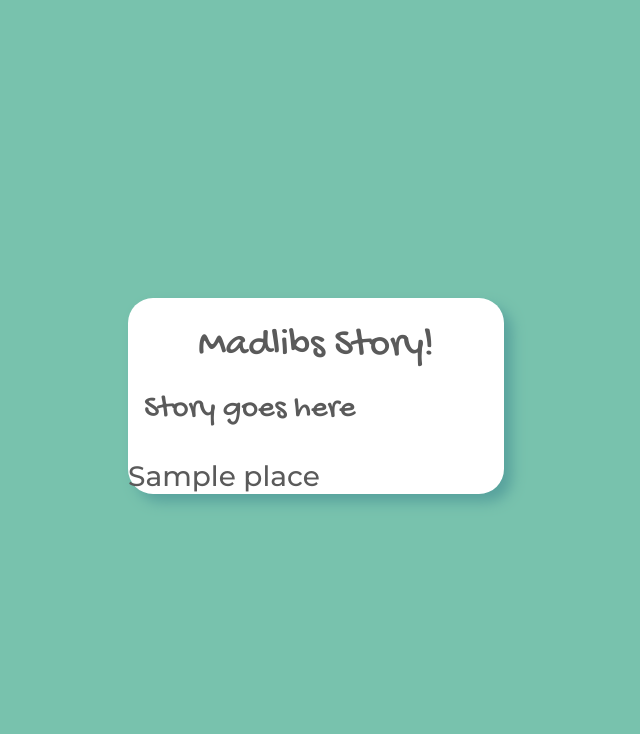
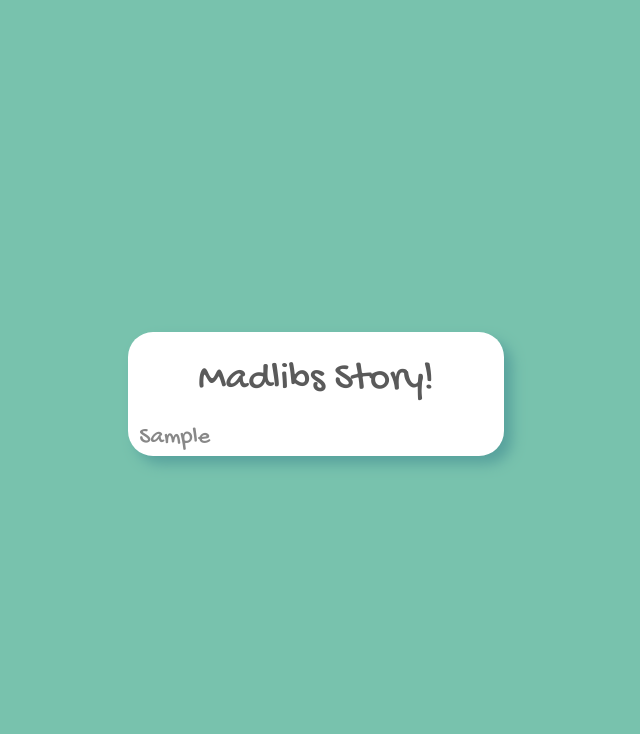
Before and after one commit to jhellst/flask-ad-libs, a Flask app: template templates/results.html in a window 1280 px wide. Shown: the top 734 px of the page, without its empty margins (324-964 px from the left). Run offline with Flask 3, Linux system fonts and the light colour scheme; the template is opened without the code that fills it: most values are stand-ins (such as "Sample title", 1, 10 or a date in 2020).

Commit message:
Finished functionality of app

```diff
--- a/app.py
+++ b/app.py
@@ -12,13 +12,20 @@ debug = DebugToolbarExtension(app)
 @app.get('/')
 def generate():
     """Generates and returns input form from prompts"""
+
     return render_template('questions.html', prompts = silly_story.prompts)
+
 
 @app.get('/results')
 def display_story():
     """Takes input from form and displays story"""
-    responses = {}
-    for prompt in silly_story.prompts:
-        responses[prompt] = request.args[prompt]
 
-    return render_template('results.html', responses = responses)
+    # breakpoint() # Pauses code, like debugger
+
+    # responses = {}
+    # for prompt in silly_story.prompts:
+    #     responses[prompt] = request.args[prompt]
+
+    ad_lib_template = silly_story.get_result_text(request.args) # We can pass request.args because it already behaves like a dict
+
+    return render_template('results.html', ad_lib_template=ad_lib_template)
--- a/static/madlibs.css
+++ b/static/madlibs.css
@@ -8,6 +8,10 @@ body, h1, h2, button {
 
 body {
     background-color: #78C2AD;
+}
+
+p {
+    margin: 3%;
 }
 
 input {
--- a/templates/questions.html
+++ b/templates/questions.html
@@ -15,9 +15,9 @@
             <label class="col-5 col-form-label text-end">{{ prompt }}</label>
             <div class="col-7">
               <input
-                  name={{ prompt }}
+                  name="{{ prompt }}"
                   required
-                  aria-label={{ prompt }}
+                  aria-label="{{ prompt }}"
                   class="form-control">
             </div>
           </div>
--- a/templates/results.html
+++ b/templates/results.html
@@ -5,7 +5,7 @@
 {% block content %}
 
   <h1 class="pt-4 mb-3 text-center">Madlibs Story!</h1>
-  <h2 class="pt-1 ps-3 pe-3 pb-4">Story goes here</h2>
-  <h3>{{ responses["place"] }}</h3>
+
+  <p>{{ ad_lib_template }}</p>
 
 {% endblock %}
```
